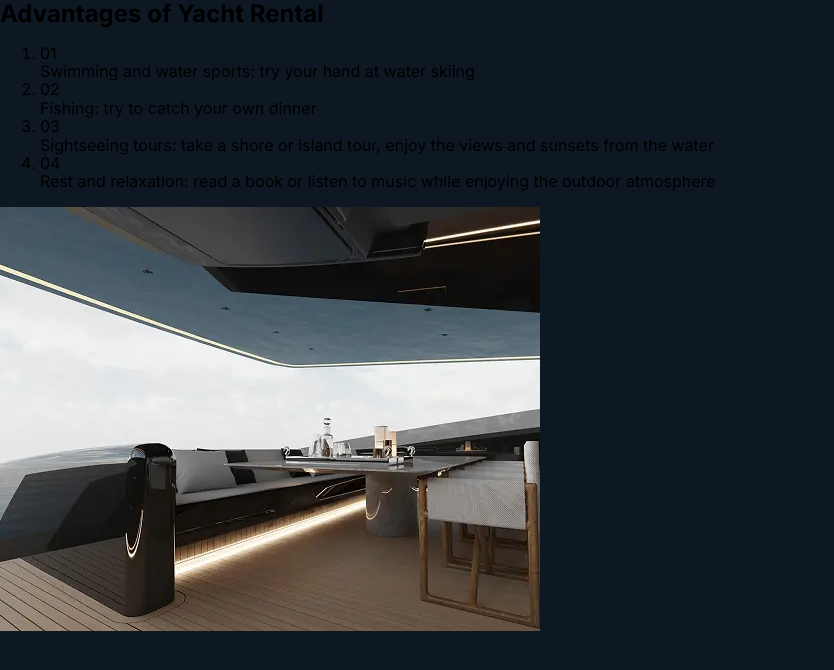
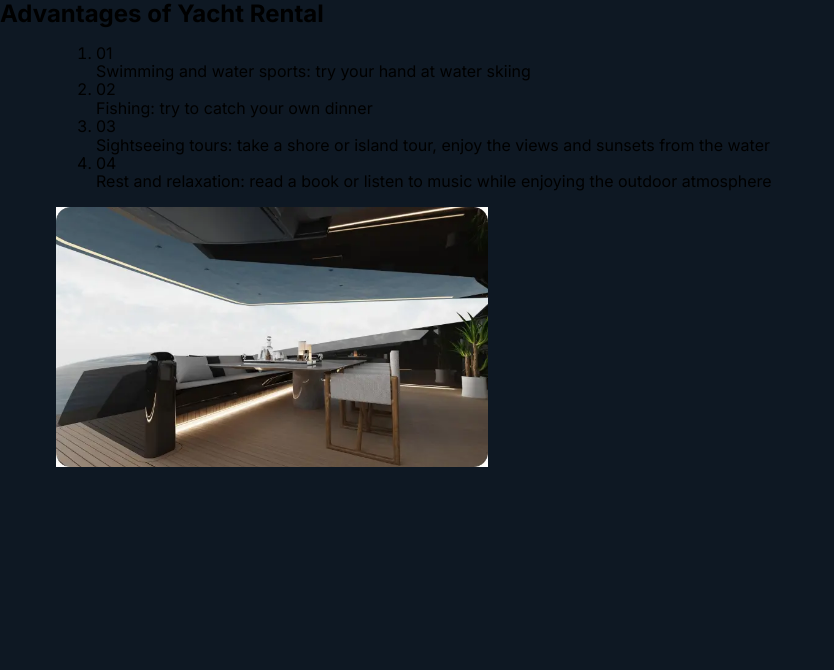
Before and after one commit to GoitStudentsWorks/117_html_css_FestBC, a website built with Vite: page src/index.html in a window 1280 px wide. Shown: the whole page, without its empty margins (0-834 px from the left). Built offline with nearby package versions, Linux system fonts and the light colour scheme.

Commit message:
fixed markup

```diff
--- a/src/partials/advantages.html
+++ b/src/partials/advantages.html
@@ -1,6 +1,6 @@
 <section class="advantages">
     <h2 class="visually-hidden">Advantages of Yacht Rental</h2>
-    <div class="advantages-wrapper">
+    <div class="advantages-wrapper container">
         <div class="advantages-text-container">
             <ol class="advantages-list">
                 <li class="advantages-item">
@@ -13,7 +13,7 @@
                 </li>
                 <li class="advantages-item">
                     <span class="number">03</span>
-                    <p class="advantages-text">Sightseeing tours: take a shore or island tour, enjoy the views and sunsets from the water </p>
+                    <p class="advantages-text">Sightseeing tours: take a shore or island tour, enjoy the views and sunsets from the water</p>
                 </li>
                 <li class="advantages-item">
                     <span class="number">04</span>
@@ -22,7 +22,12 @@
             </ol>
         </div>
         <div class="advantages-image-container">
-            <img src="/img/advantages/yacht-deck.webp" alt="Luxury yacht deck" width="540" height="424">
+            <picture>
+                 <source srcset="/img/advantages/ydmob1.webp 1x, /img/advantages/ydmob2.webp 2x" media="(max-width: 767px)">
+                 <source srcset="/img/advantages/ydtab1.webp 1x, /img/advantages/ydtab2.webp 2x" media="(min-width: 768px)">
+                 <source srcset="/img/advantages/yacht-deck2.webp" media="(min-width: 1200px)">
+             <img src="/img/advantages/yacht-deck.webp" alt="Luxury yacht deck" width="432" height="424">
+            </picture>
         </div>
     </div>
 </section>
```
Also changed, not shown: src/img/advantages/yacht-deck2.webp (added), src/img/advantages/ydmob1.webp (added), src/img/advantages/ydmob2.webp (added), src/img/advantages/ydtab1.webp (added), src/img/advantages/ydtab2.webp (added).
